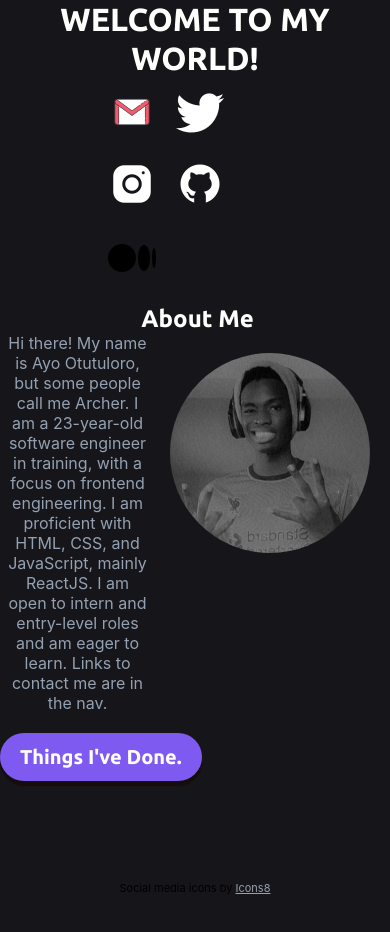
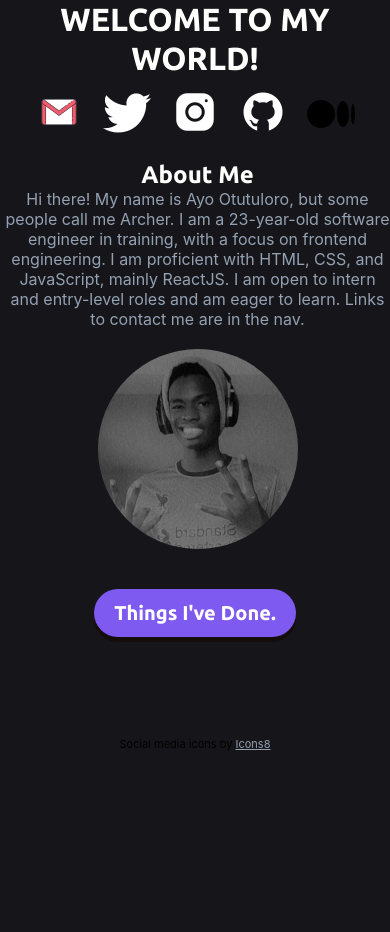
Before and after one commit to DarkerArcher/my-site, a React (Create React App) app: page / in a window 390 px wide. Shown: the top 932 px of the page. After the commit the page ends 844 px from the top, so only its background shows below. Built offline with nearby package versions, Linux system fonts and the light colour scheme.

Commit message:
Fixed the responsiveness

```diff
--- a/src/index.css
+++ b/src/index.css
@@ -22,7 +22,7 @@ code {
 @font-face {
   font-family: 'ubuntubold';
   src: url('./assets/fonts/ubuntu/ubuntu-b-webfont.woff2') format('woff2'),
-       url('./assets/fonts/ubuntu/ubuntu-b-webfont.woff') format('woff');
+    url('./assets/fonts/ubuntu/ubuntu-b-webfont.woff') format('woff');
   font-weight: normal;
   font-style: normal;
 
@@ -39,10 +39,9 @@ code {
   align-items: center;
   justify-content: center;
   margin: auto;
-  width: 50%;
+  max-width: 500px;
   overflow: hidden;
   padding-left: 0;
-  /* border: 1px solid black; */
 }
 
 .topnav li {
@@ -69,6 +68,13 @@ main {
   color: #94a1b2;
 }
 
+@media (max-width: 800px) {
+  .section-content {
+    flex-direction: column;
+    align-items: center;
+  }
+}
+
 .comic-content {
   margin: 10px 0 0 0;
   text-align: center;
@@ -86,7 +92,14 @@ a:hover {
 }
 
 .project-list {
+  display: flex;
   padding: 5px;
+}
+
+@media (max-width: 800px) {
+  .project-list {
+    flex-direction: column;
+  }
 }
 
 .project-list a {
@@ -131,6 +144,7 @@ a:hover {
 
 .project {
   margin: 20px auto;
+  text-align: center;
 }
 
 .project-btn {
@@ -207,12 +221,10 @@ a:hover {
   padding: 10px 0;
 }
 
-
-
-
 a {
   color: #94a1b2;
 }
+
 .attribution {
   margin: 50px auto;
   width: 50%;
```
